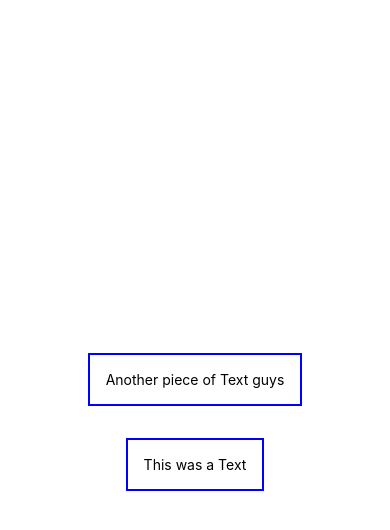
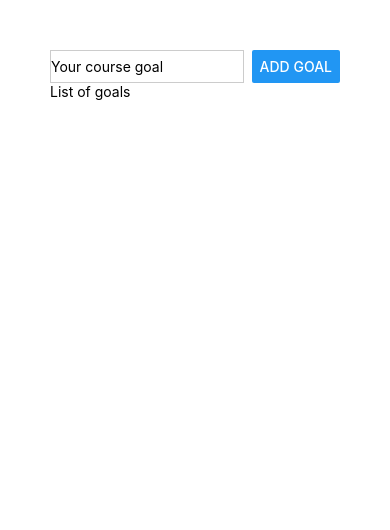
Before and after one commit to Hendra1505/Learn-RN, a React Native app: screen / in a window 390 px wide. Shown: the top 530 px of the page. Built offline with nearby package versions, Linux system fonts and the light colour scheme.

Commit message:
[Hendra] Learn Flexbox & Layouts

```diff
--- a/App.js
+++ b/App.js
@@ -1,16 +1,15 @@
 import { StatusBar } from 'expo-status-bar';
-import { StyleSheet, Text, View, Button } from 'react-native';
+import { StyleSheet, Text, View, Button, TextInput } from 'react-native';
 
 export default function App() {
   return (
-    <View style={styles.container}>
-      <View>
-        <Text style={styles.myText}>
-          Another piece of Text guys
-        </Text>
+    <View style={styles.appContainer}>
+      <View style={styles.inputContainer}>
+        <TextInput style={styles.textInput} placeholder='Your course goal' />
+        <Button title='Add Goal' />
       </View>
-      <Text style={styles.myText}>
-        This was a Text
+      <Text>
+        List of goals
       </Text>
       <StatusBar style="auto" />
     </View>
@@ -18,17 +17,34 @@
 }
 
 const styles = StyleSheet.create({
-  container: {
-    flex: 1,
-    backgroundColor: '#fff',
-    alignItems: 'center',
-    justifyContent: 'center',
+  // container: {
+    // flex: 1,
+    // backgroundColor: '#fff',
+    // alignItems: 'center',
+    // justifyContent: 'center',
+  // },
+
+  // myText: {
+    // margin: 16,
+    // padding: 16,
+    // borderWidth: 2,
+    // borderColor: 'blue',
+  // },
+
+  appContainer: {
+    padding: 50,
   },
 
-  myText: {
-    margin: 16,
-    padding: 16,
-    borderWidth: 2,
-    borderColor: 'blue',
+  inputContainer: {
+    flexDirection: 'row',
+    justifyContent: 'space-between',
+  },
+
+  textInput: {
+    borderWidth: 1,
+    borderColor: '#cccccc',
+    width: '80%',
+    marginRight: 8,
+    // padding: 8s
   },
 });
```
